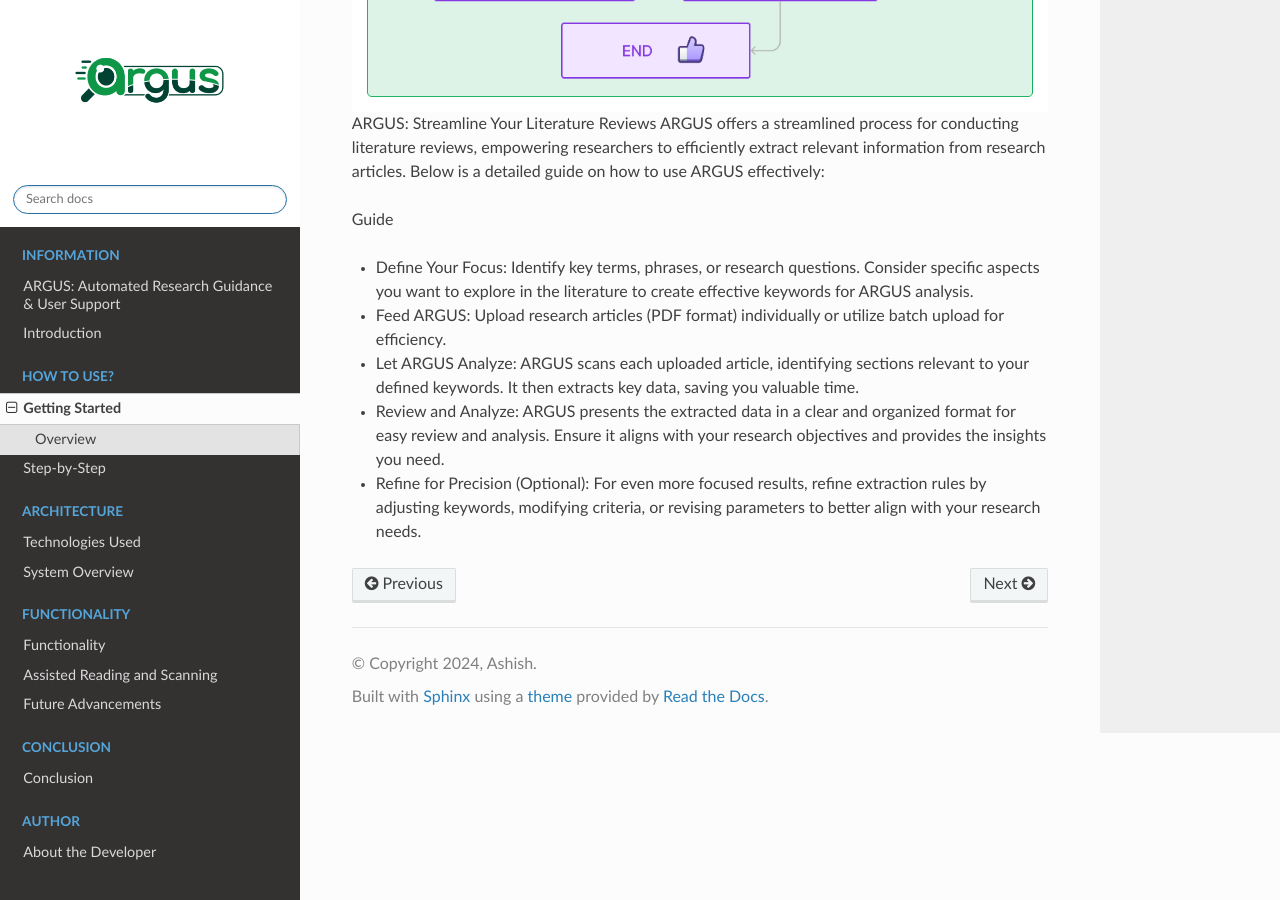
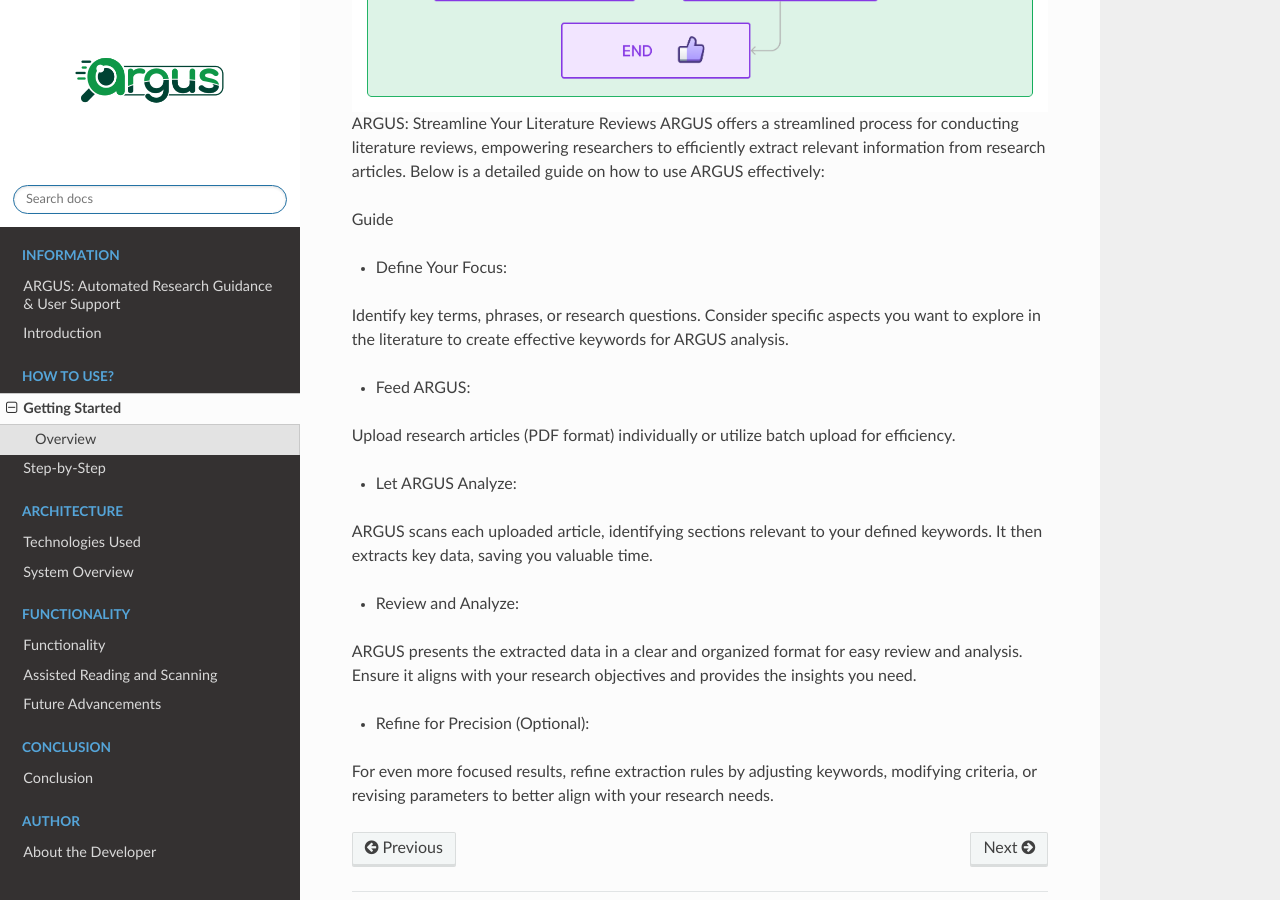
Before and after one commit to ashishsutariya/Documentation-Argus, a Sphinx documentation site: the page built from source/pages/howtouse1.rst, in a window 1280 px wide and 900 px high, scrolled down 754 px. Built offline with Sphinx 7.4.7 and the Read the Docs theme 2.0.0, drawn with Linux system fonts in a browser that asks for light colours.

Commit message:
argus how to use

```diff
--- a/source/pages/howtouse1.rst
+++ b/source/pages/howtouse1.rst
@@ -13,12 +13,22 @@
 
 Guide
 
-* Define Your Focus: Identify key terms, phrases, or research questions. Consider specific aspects you want to explore in the literature to create effective keywords for ARGUS analysis.
+* Define Your Focus:
 
-* Feed ARGUS: Upload research articles (PDF format) individually or utilize batch upload for efficiency.
+Identify key terms, phrases, or research questions. Consider specific aspects you want to explore in the literature to create effective keywords for ARGUS analysis.
 
-* Let ARGUS Analyze: ARGUS scans each uploaded article, identifying sections relevant to your defined keywords. It then extracts key data, saving you valuable time.
+* Feed ARGUS:
 
-* Review and Analyze: ARGUS presents the extracted data in a clear and organized format for easy review and analysis. Ensure it aligns with your research objectives and provides the insights you need.
+Upload research articles (PDF format) individually or utilize batch upload for efficiency.
 
-* Refine for Precision (Optional): For even more focused results, refine extraction rules by adjusting keywords, modifying criteria, or revising parameters to better align with your research needs.
+* Let ARGUS Analyze:
+
+ARGUS scans each uploaded article, identifying sections relevant to your defined keywords. It then extracts key data, saving you valuable time.
+
+* Review and Analyze:
+
+ARGUS presents the extracted data in a clear and organized format for easy review and analysis. Ensure it aligns with your research objectives and provides the insights you need.
+
+* Refine for Precision (Optional):
+
+For even more focused results, refine extraction rules by adjusting keywords, modifying criteria, or revising parameters to better align with your research needs.
```
